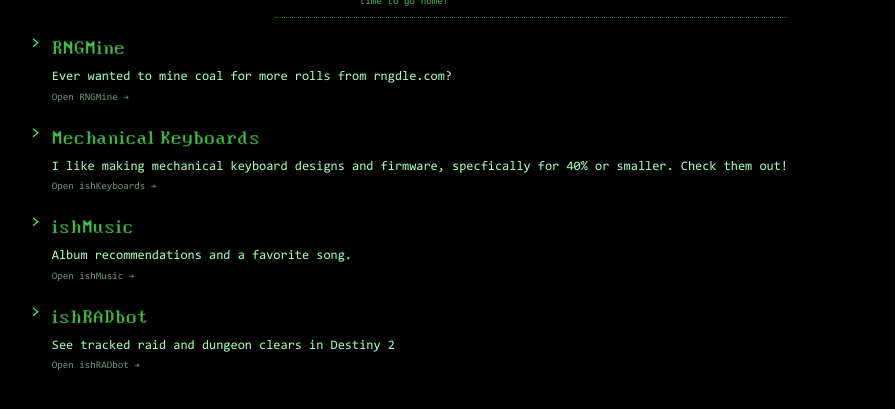
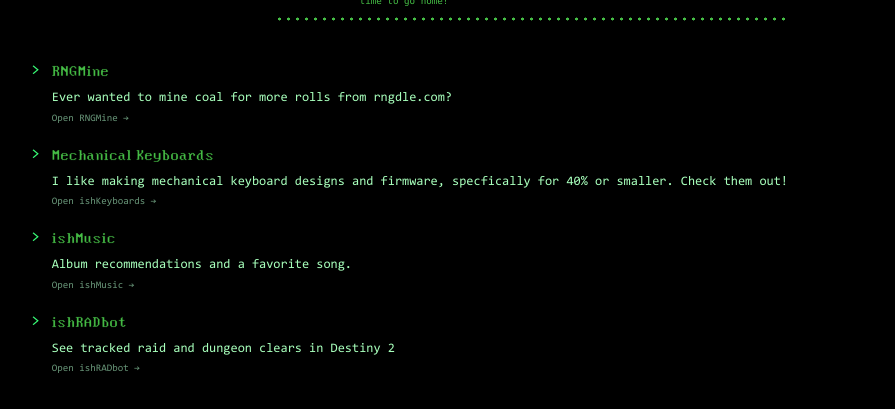
Before and after one commit to isherss/ishpage, a plain HTML site: page ishStuff/index.html in a window 1280 px wide. Shown: the part 223-632 px from the top of the page, without its empty margins (109-1004 px from the left). Drawn offline with Linux system fonts and the light colour scheme; a script that the page names is missing.

Commit message:
styling fixes

```diff
--- a/ishStuff/index.html
+++ b/ishStuff/index.html
@@ -21,7 +21,7 @@
       width: min(1000px, 88vw);
       font-family: "Lucida Console", monospace;
       text-align: left;
-      margin: 1rem auto 4rem;
+      margin: 2.5rem auto 4rem;
     }
     .project-card {
       position: relative;
@@ -45,12 +45,14 @@
     .project-card h2 {
       margin: 0;
       color: #46bf46;
-      font: 18px "BlueScreenV1", monospace;
+      font: 14px "Lucida Console", monospace;
       letter-spacing: .05em;
       text-transform: none;
     }
     .project-card p { margin: 6px 0 0; font-size: 13px; line-height: 1.65; }
     .project-card-hint { display: block; margin-top: 4px; color: #679477; font-size: 10px; }
+    body.ish-subpage .project-card h2.page-title { font-size:14px!important; }
+    .terminal-divider { display:block;width:40vw;height:4px;margin:0 auto;padding:0;background:radial-gradient(circle,#46bf46 1.4px,transparent 1.6px) left center/9px 4px repeat-x; }
     .stuff-heading { width:fit-content;max-width:96vw;margin:8px auto 0!important;color:green;font:clamp(5px,1.65vw,20px)/1.2 "Lucida Console",monospace;text-align:left;white-space:pre;overflow-x:auto; }
     @media(max-width:640px) { .stuff-heading { font-size:clamp(4px,1.65vw,10px); } }
   </style>
@@ -86,9 +88,7 @@ about
 stuff
               </span>
       </p>
-  <span style="display:block;width:40vw;height:0;margin:0 auto;padding:0;border-top:1px dotted green;line-height:0;">
-
-  </span>
+  <span class="terminal-divider" aria-hidden="true"></span>
   <!-- end button links -->
 
   <!-- text -->
```
Also changed, not shown: ishabout/index.html (+2 -3 lines).
